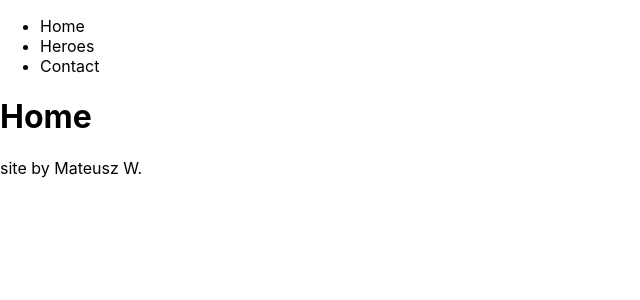
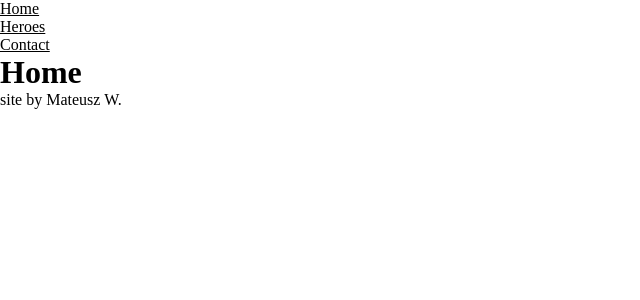
Before and after one commit to mateu52/heroes-projekt, a Next.js app: page / in a window 1280 px wide. Shown: the top 300 px of the page, without its empty margins (0-640 px from the left). Built offline with nearby package versions, Linux system fonts and the light colour scheme.

Commit message:
styles of modules

```diff
--- a/package.json
+++ b/package.json
@@ -14,7 +14,9 @@
     "axios": "^1.6.5",
     "next": "14.1.0",
     "react": "18.2.0",
-    "react-dom": "18.2.0"
+    "react-dom": "18.2.0",
+    "sass": "^1.70.0",
+    "styled-components": "^6.1.8"
   },
   "devDependencies": {
     "@storybook/addon-essentials": "^7.6.10",
--- a/pages/Heroes/[id].js
+++ b/pages/Heroes/[id].js
@@ -1,8 +1,9 @@
 import axios from "./axios";
+//import style from './style/style.scss';
 export default function Hero({id, name} ){
     console.log(id, name)
     return(
-        <p>hero:  {name}</p>
+        <p>hero: {name}</p>
     )
 }
 export async function getStaticPaths(){
--- a/pages/_app.js
+++ b/pages/_app.js
@@ -1,5 +1,5 @@
-import '../styles/globals.css'
-import Layout from '../components/Layout'
+import '../styles/globals.css';
+import Layout from '../components/Layout';
 function MyApp({ Component, pageProps }) {
   return (
     <Layout>
--- /dev/null
+++ b/pages/style/style.scss
@@ -0,0 +1,5 @@
+* {
+    margin: 0;
+    padding: 0;
+    box-sizing: border-box;
+}
--- /dev/null
+++ b/styles/Heroes.module.css
@@ -0,0 +1,5 @@
+
+.listLI {
+    list-style: none;
+    text-decoration: none;
+}
--- a/styles/globals.css
+++ b/styles/globals.css
@@ -1,26 +1,6 @@
-html,
-body {
+* {
   padding: 0;
   margin: 0;
-  font-family: -apple-system, BlinkMacSystemFont, Segoe UI, Roboto, Oxygen,
-    Ubuntu, Cantarell, Fira Sans, Droid Sans, Helvetica Neue, sans-serif;
+  box-sizing: border-box;
+  color: black;
 }
-
-a {
-  color: inherit;
-  text-decoration: none;
-}
-
-* {
-  box-sizing: border-box;
-}
-
-@media (prefers-color-scheme: dark) {
-  html {
-    color-scheme: dark;
-  }
-  body {
-    color: white;
-    background: black;
-  }
-}
```
Also changed, not shown: components/Header.js (+9 -0 lines), pages/Heroes/index.js (+4 -3 lines), 2 other files (tests, documents, lock files or other folders).
